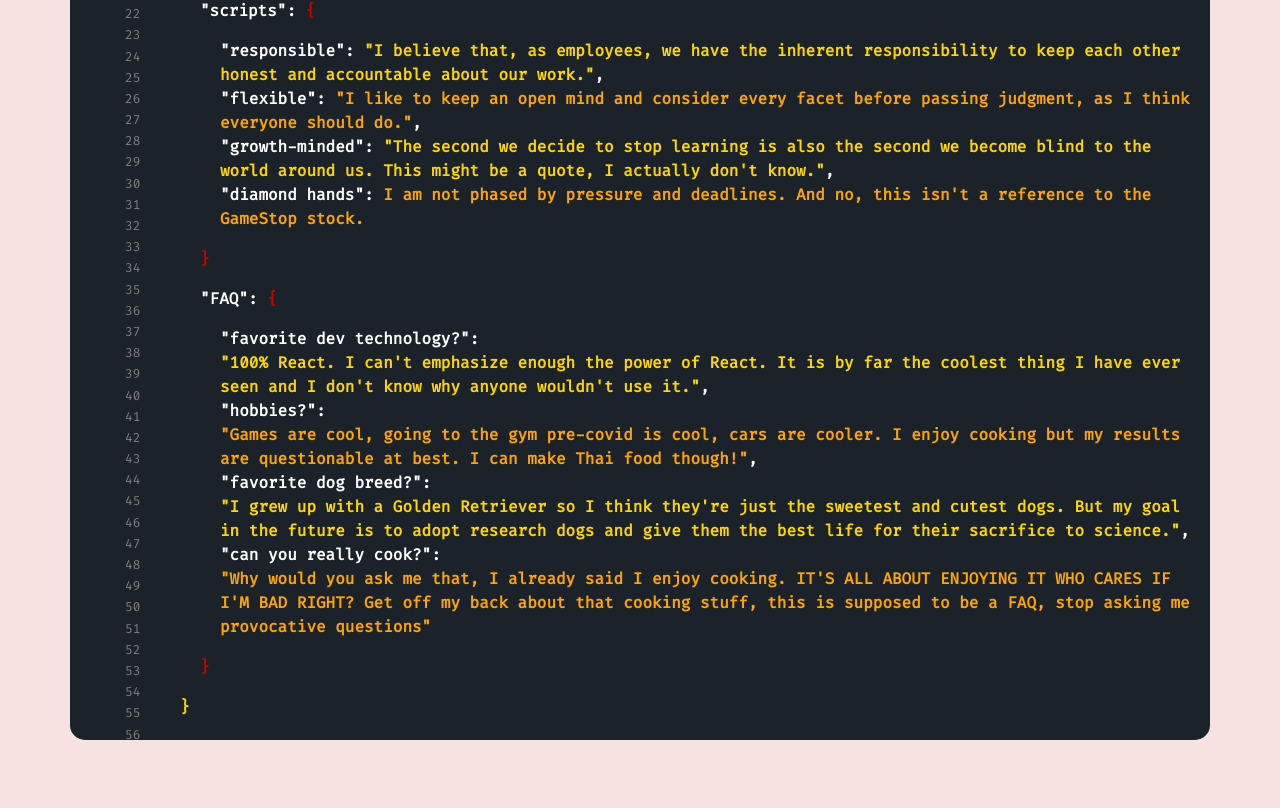
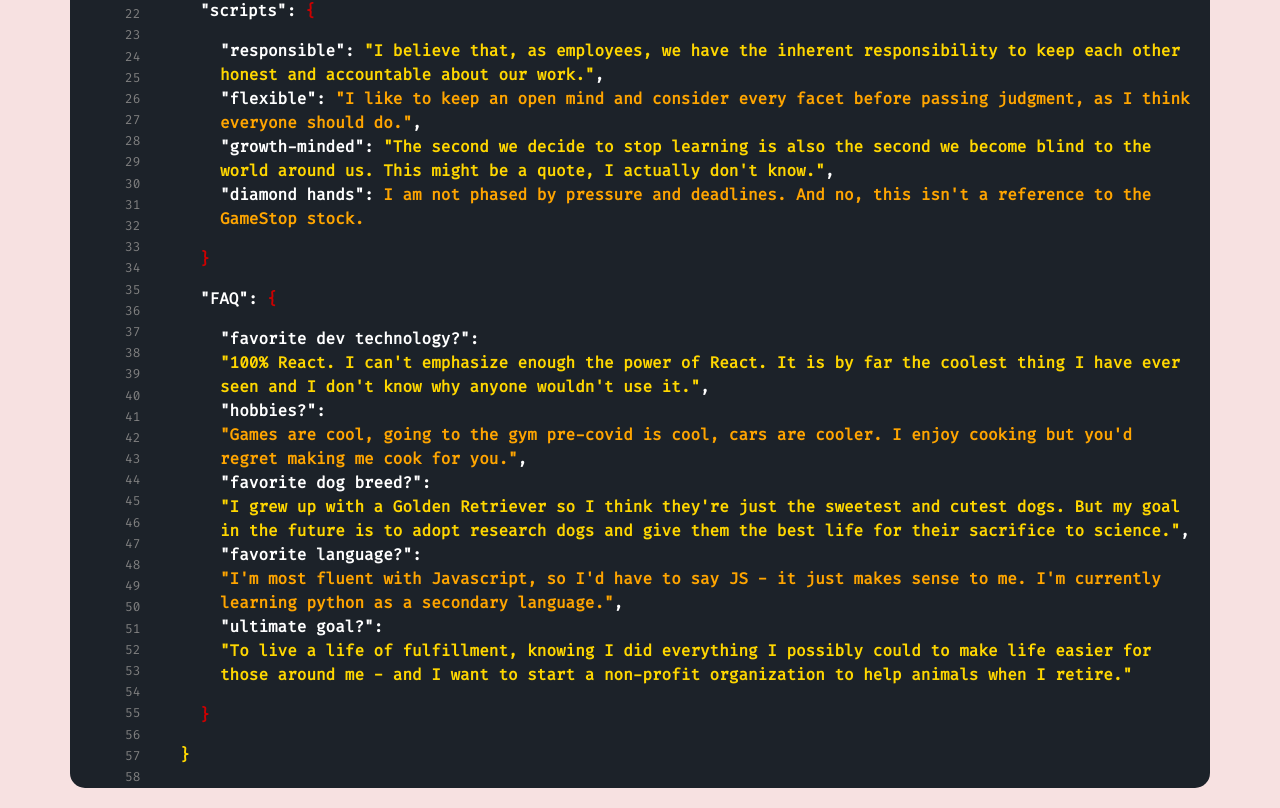
Before and after one commit to anthonyycku/anthonyycku.github.io, a React (Create React App) app: page /package in a window 1280 px wide. Shown: the part 548-1356 px from the top of the page. Before the commit the page ends 1308 px from the top, so only its background shows below. Built offline with nearby package versions, Linux system fonts and the light colour scheme.

Commit message:
updated json

```diff
--- a/src/components/pages/Package.js
+++ b/src/components/pages/Package.js
@@ -10,7 +10,7 @@ export default function Package(props) {
         <p className="indent2">
             "name": <span className="gold">"Anthony Ku (AK)"</span>,
             <br />
-            "version": <span className="green">0.99</span>
+            "version": <span className="green">0.99</span>,
             <br />
             "age": <span className="green">26</span>,
             <br />
@@ -60,15 +60,19 @@ export default function Package(props) {
             <br />
             "hobbies?":
             <br />
-            <span className="orange">"Games are cool, going to the gym pre-covid is cool, cars are cooler. I enjoy cooking but my results are questionable at best. I can make Thai food though!"</span>,
+            <span className="orange">"Games are cool, going to the gym pre-covid is cool, cars are cooler. I enjoy cooking but you'd regret making me cook for you."</span>,
             <br />
             "favorite dog breed?":
             <br />
             <span className="gold">"I grew up with a Golden Retriever so I think they're just the sweetest and cutest dogs. But my goal in the future is to adopt research dogs and give them the best life for their sacrifice to science."</span>,
             <br />
-            "can you really cook?":
+            "favorite language?":
             <br />
-            <span className="orange">"Why would you ask me that, I already said I enjoy cooking.  IT'S ALL ABOUT ENJOYING IT WHO CARES IF I'M BAD RIGHT? Get off my back about that cooking stuff, this is supposed to be a FAQ, stop asking me provocative questions"</span>
+            <span className="orange">"I'm most fluent with Javascript, so I'd have to say JS - it just makes sense to me. I'm currently learning python as a secondary language."</span>,
+            <br />
+            "ultimate goal?":
+            <br />
+            <span className="gold">"To live a life of fulfillment, knowing I did everything I possibly could to make life easier for those around me - and I want to start a non-profit organization to help animals when I retire."</span>
 
         </p>
         <p className="indent2">
```
